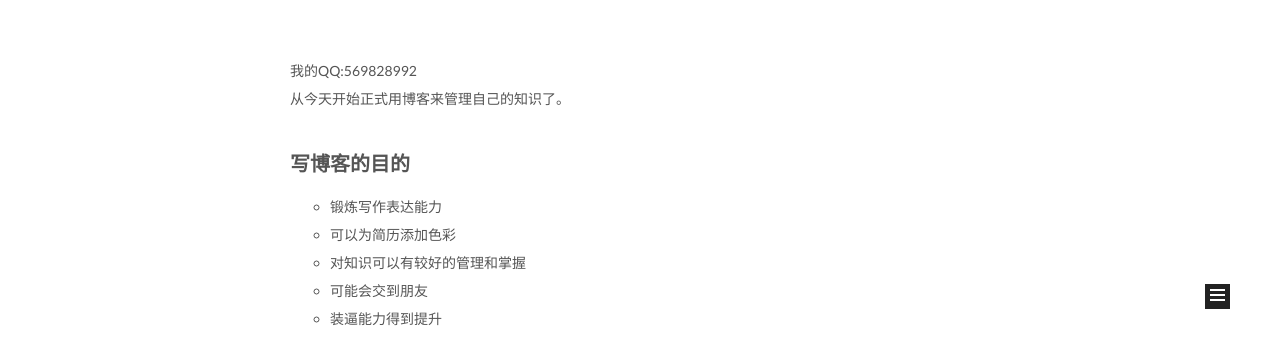
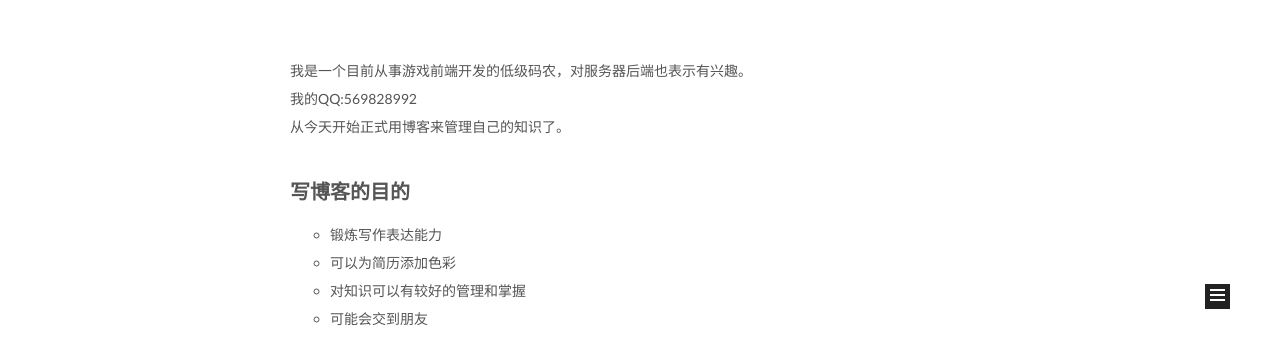
Before and after one commit to lovedyy/lovedyy.github.io, a plain HTML site: page index.html in a window 1280 px wide. Shown: the part 446-785 px from the top of the page. Drawn offline with Linux system fonts and the light colour scheme.

Commit message:
Site updated: 2017-02-21 20:13:18

```diff
--- a/index.html
+++ b/index.html
@@ -274,7 +274,7 @@
 
 
 
-            <p>我的QQ:569828992<br>从今天开始正式用博客来管理自己的知识了。  </p>
+            <p>我是一个目前从事游戏前端开发的低级码农，对服务器后端也表示有兴趣。<br>我的QQ:569828992<br>从今天开始正式用博客来管理自己的知识了。  </p>
 <h2 id="写博客的目的"><a href="#写博客的目的" class="headerlink" title="写博客的目的"></a>写博客的目的</h2><ul>
 <li>锻炼写作表达能力  </li>
 <li>可以为简历添加色彩  </li>
```
Also changed, not shown: 2017/02/21/这只是个开始/index.html (+5 -5 lines).
